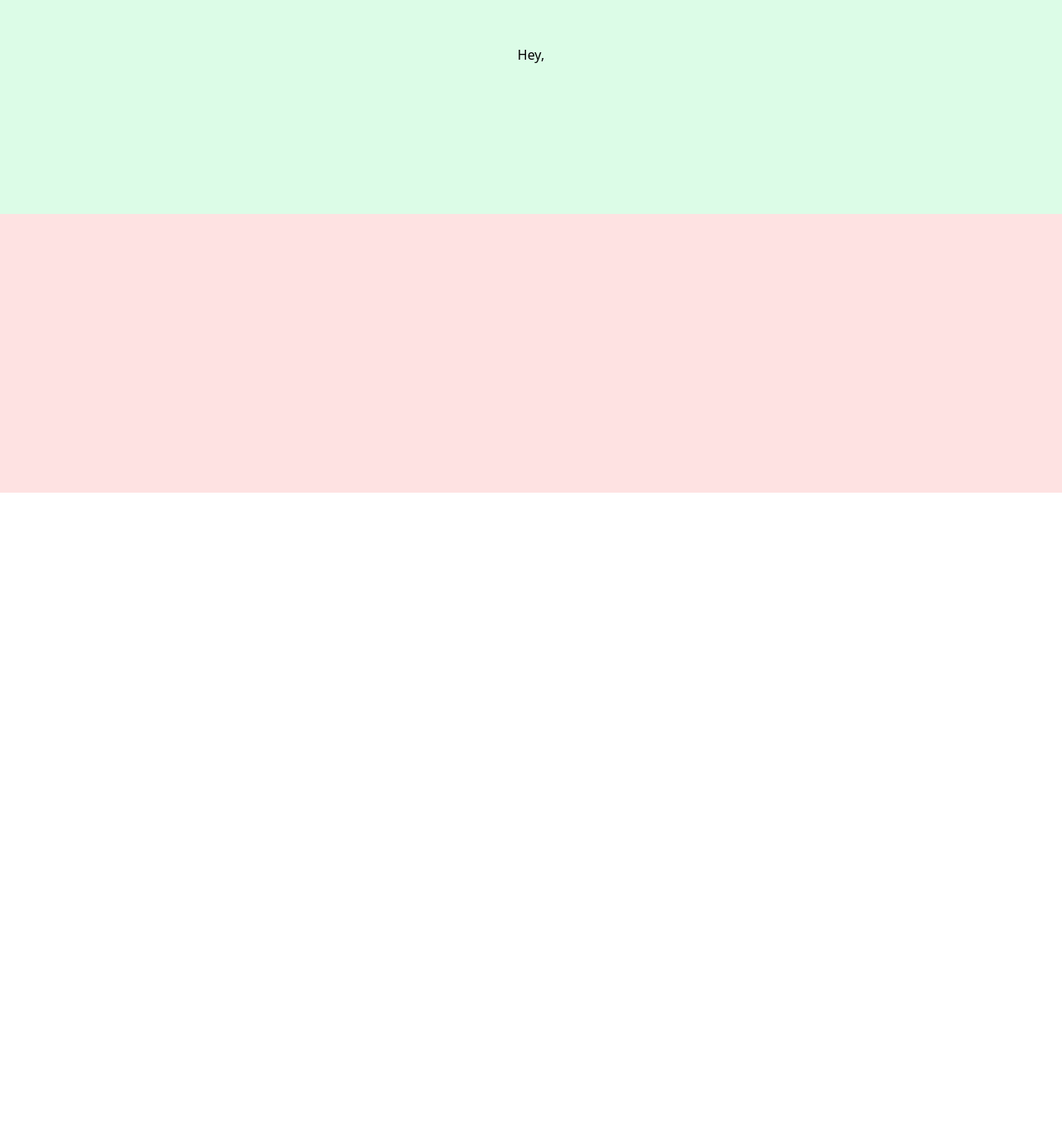
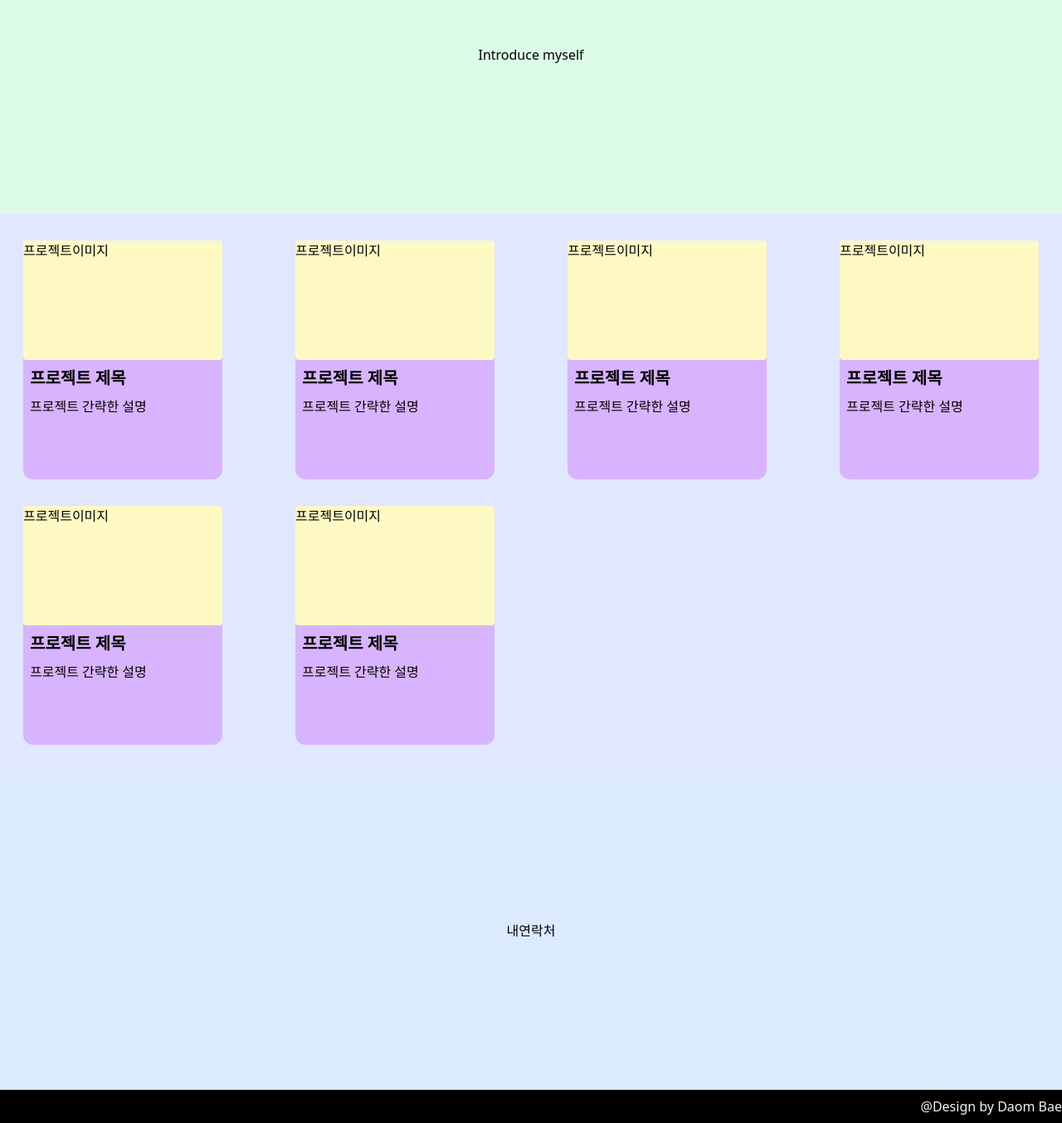
Before and after one commit to DaomBAE/React-Portfolio-Build, a React (Create React App) app: page / in a window 1280 px wide. Shown: the part 206-1560 px from the top of the page at 83% size. Before the commit the page ends 800 px from the top, so only its background shows below. Built offline with nearby package versions, Linux system fonts and the light colour scheme.

Commit message:
“layout”

```diff
--- a/src/App.jsx
+++ b/src/App.jsx
@@ -13,9 +13,53 @@
 
       <main>
         <div className="bg-green-100 max-w-screen-xl mx-auto h-96 flex justify-center items-center">
-          Hey,
+          Introduce myself
         </div>
+
+        <ul className="bg-indigo-100 max-w-screen-xl mx-auto grid grid-cols-1 sm:grid-cols-2 md:grid-cols-3 lg:grid-cols-4 justify-items-center gap-8 py-8">
+          <li className="bg-purple-300 w-60 h-72 rounded-xl">
+          {/*object-fit : cover*/}
+            <div className="bg-yellow-100 w-full h-1/2 rounded t-xl">프로젝트이미지</div>
+            <div className="text-xl font-bold mt-2 mx-2">프로젝트 제목</div>
+            <div className="mt-2 mx-2">프로젝트 간략한 설명</div>
+          </li>
+          <li className="bg-purple-300 w-60 h-72 rounded-xl">
+          {/*object-fit : cover*/}
+            <div className="bg-yellow-100 w-full h-1/2 rounded t-xl">프로젝트이미지</div>
+            <div className="text-xl font-bold mt-2 mx-2">프로젝트 제목</div>
+            <div className="mt-2 mx-2">프로젝트 간략한 설명</div>
+          </li>
+          <li className="bg-purple-300 w-60 h-72 rounded-xl">
+          {/*object-fit : cover*/}
+            <div className="bg-yellow-100 w-full h-1/2 rounded t-xl">프로젝트이미지</div>
+            <div className="text-xl font-bold mt-2 mx-2">프로젝트 제목</div>
+            <div className="mt-2 mx-2">프로젝트 간략한 설명</div>
+          </li>
+          <li className="bg-purple-300 w-60 h-72 rounded-xl">
+          {/*object-fit : cover*/}
+            <div className="bg-yellow-100 w-full h-1/2 rounded t-xl">프로젝트이미지</div>
+            <div className="text-xl font-bold mt-2 mx-2">프로젝트 제목</div>
+            <div className="mt-2 mx-2">프로젝트 간략한 설명</div>
+          </li>
+          <li className="bg-purple-300 w-60 h-72 rounded-xl">
+          {/*object-fit : cover*/}
+            <div className="bg-yellow-100 w-full h-1/2 rounded t-xl">프로젝트이미지</div>
+            <div className="text-xl font-bold mt-2 mx-2">프로젝트 제목</div>
+            <div className="mt-2 mx-2">프로젝트 간략한 설명</div>
+          </li>
+          <li className="bg-purple-300 w-60 h-72 rounded-xl">
+          {/*object-fit : cover*/}
+            <div className="bg-yellow-100 w-full h-1/2 rounded t-xl">프로젝트이미지</div>
+            <div className="text-xl font-bold mt-2 mx-2">프로젝트 제목</div>
+            <div className="mt-2 mx-2">프로젝트 간략한 설명</div>
+          </li>
+        </ul>
+        <div className="bg-blue-100 max-w-screen-xl mx-auto h-96 flex justify-center items-center">
+          내연락처</div>
       </main>
+      <footer className="bg-black text-gray-100 max-w-screen-xl mx-auto flex justify-end py-1 md:py-2">
+        @Design by Daom Bae
+      </footer>
       </header>
     </div>
   );
```
Also changed, not shown: src/logo.svg (deleted).
